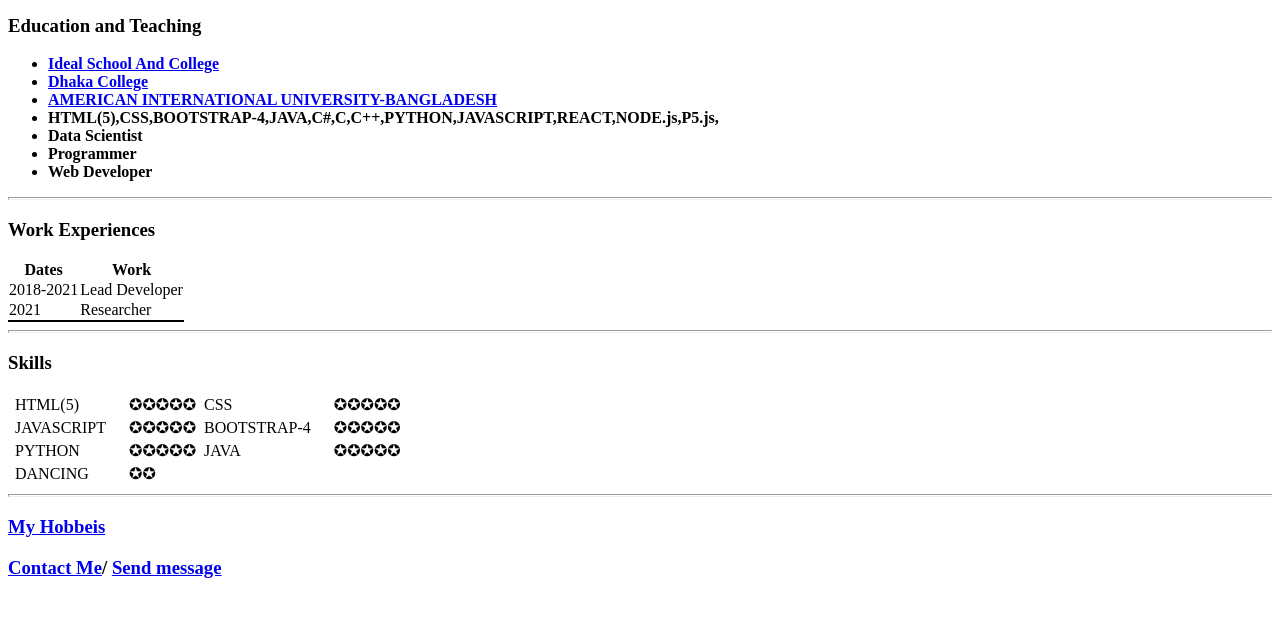
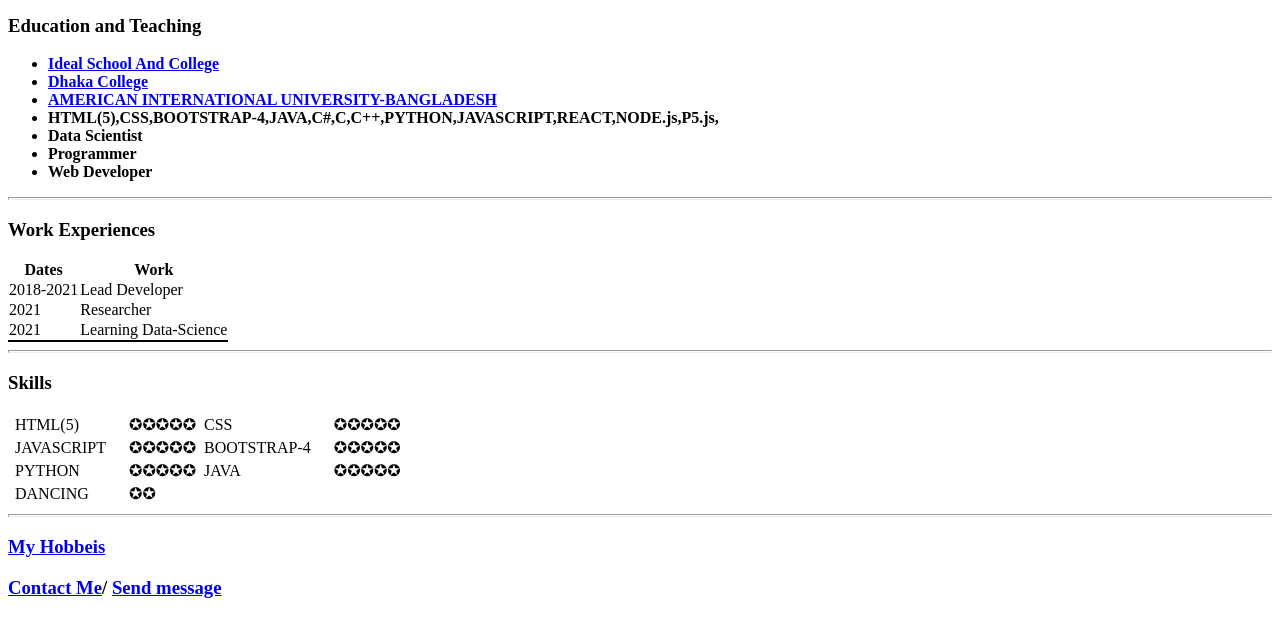
Before and after one commit to Annon007/Personal-Website, a plain HTML site: page index.html in a window 1280 px wide. Shown: the part 333-950 px from the top of the page. Drawn offline with Linux system fonts and the light colour scheme.

Commit message:
Update index.html

```diff
--- a/index.html
+++ b/index.html
@@ -47,6 +47,10 @@
             <tr>
                 <td>2021</td>
                 <td>Researcher</td>
+            </tr>
+            <tr>
+                <td>2021</td>
+                <td>Learning Data-Science</td>
             </tr>
         </tbody>
   </table>
```
